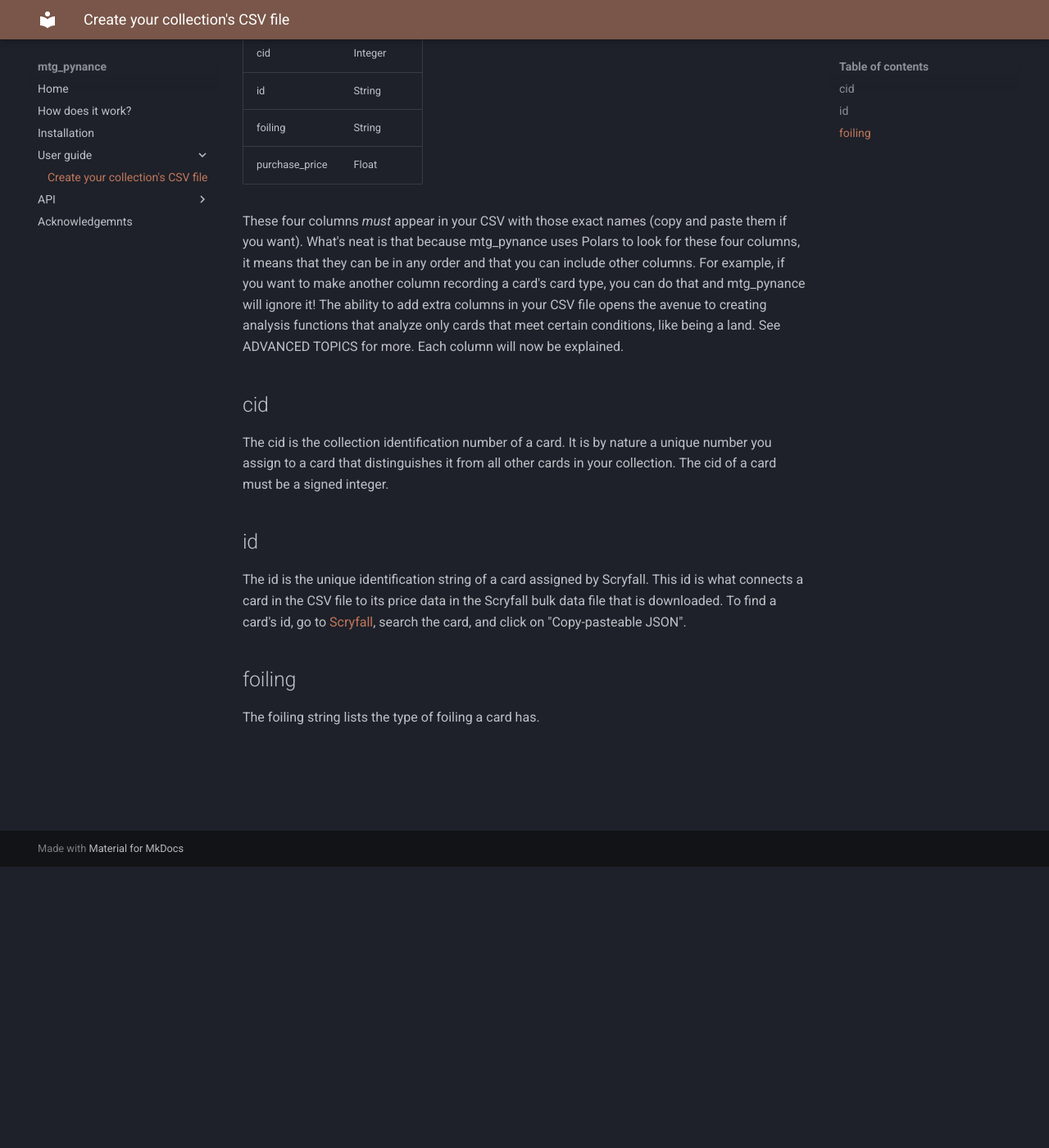
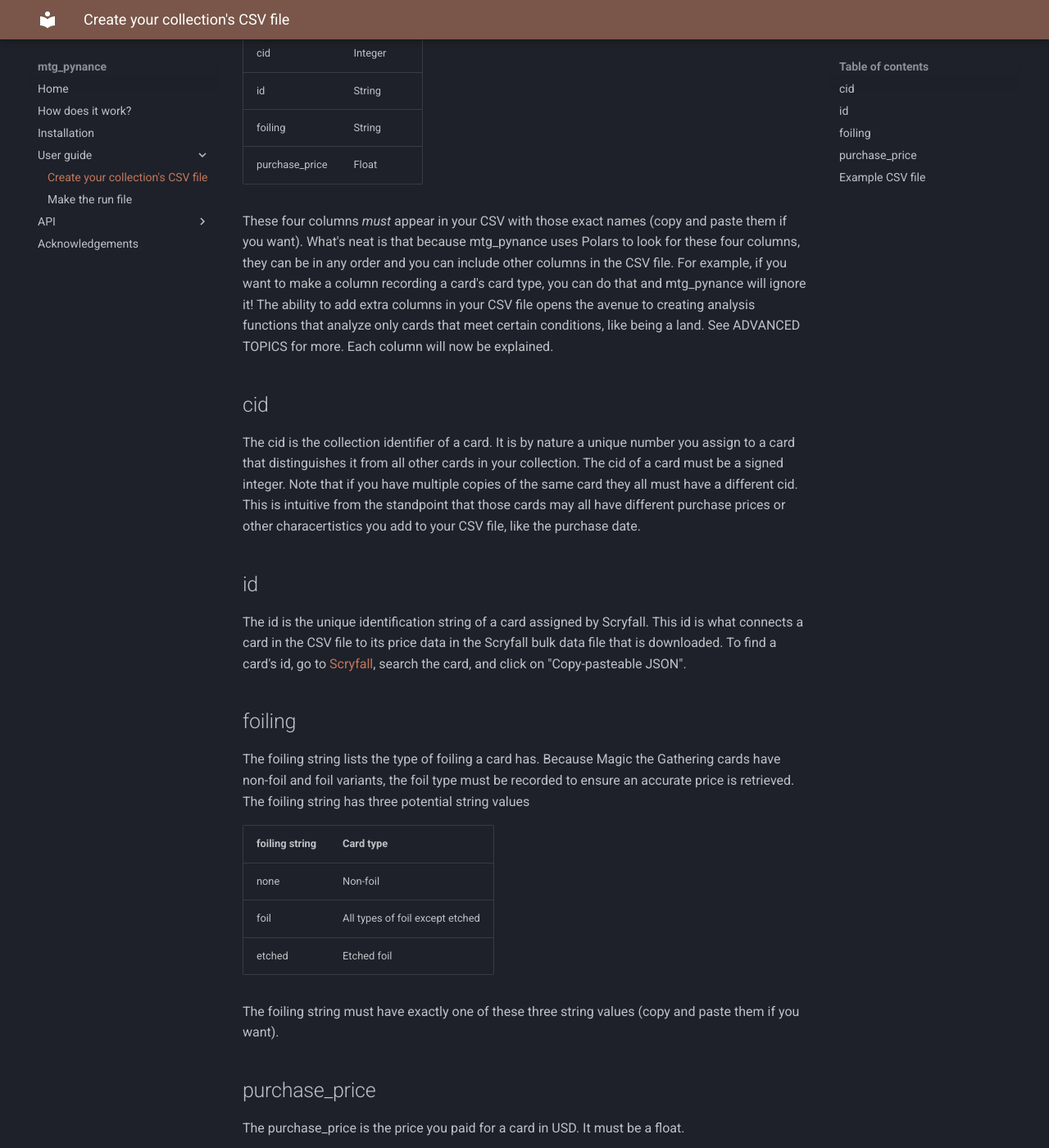
Before and after one commit to sigmanotation/mtg_pynance, an MkDocs documentation site: the page built from docs/user_guide/csv_file_creation.md, in a window 1280 px wide and 1400 px high, scrolled down 343 px. Shown: the whole window at 82% size. Built offline with MkDocs 1.6.1 and Material for MkDocs 9.7.7, drawn with Linux system fonts in a browser that asks for light colours; some of the changed text lies outside the part shown.

Commit message:
Updating docs still.

```diff
--- a/docs/user_guide/csv_file_creation.md
+++ b/docs/user_guide/csv_file_creation.md
@@ -9,11 +9,11 @@ mtg_pynance expects the CSV file you feed to it to contain the following four co
 | foiling        | String   |
 | purchase_price | Float    |
 
-These four columns *must* appear in your CSV with those exact names (copy and paste them if you want). What's neat is that because mtg_pynance uses Polars to look for these four columns, it means that they can be in any order and that you can include other columns. For example, if you want to make another column recording a card's card type, you can do that and mtg_pynance will ignore it! The ability to add extra columns in your CSV file opens the avenue to creating analysis functions that analyze only cards that meet certain conditions, like being a land. See ADVANCED TOPICS for more. Each column will now be explained.
+These four columns *must* appear in your CSV with those exact names (copy and paste them if you want). What's neat is that because mtg_pynance uses Polars to look for these four columns, they can be in any order and you can include other columns in the CSV file. For example, if you want to make a column recording a card's card type, you can do that and mtg_pynance will ignore it! The ability to add extra columns in your CSV file opens the avenue to creating analysis functions that analyze only cards that meet certain conditions, like being a land. See ADVANCED TOPICS for more. Each column will now be explained.
 
 ## cid
 
-The cid is the collection identification number of a card. It is by nature a unique number you assign to a card that distinguishes it from all other cards in your collection. The cid of a card must be a signed integer.
+The cid is the collection identifier of a card. It is by nature a unique number you assign to a card that distinguishes it from all other cards in your collection. The cid of a card must be a signed integer. Note that if you have multiple copies of the same card they all must have a different cid. This is intuitive from the standpoint that those cards may all have different purchase prices or other characertistics you add to your CSV file, like the purchase date.
 
 ## id
 
@@ -21,4 +21,27 @@ The id is the unique identification string of a card assigned by Scryfall. This
 
 ## foiling
 
-The foiling string lists the type of foiling a card has.
+The foiling string lists the type of foiling a card has. Because Magic the Gathering cards have non-foil and foil variants, the foil type must be recorded to ensure an accurate price is retrieved. The foiling string has three potential string values
+
+| **foiling string** | **Card type**                   |
+|--------------------|---------------------------------|
+| none               | Non-foil                        |
+| foil               | All types of foil except etched |
+| etched             | Etched foil                     |
+
+The foiling string must have exactly one of these three string values (copy and paste them if you want).
+
+## purchase_price
+
+The purchase_price is the price you paid for a card in USD. It must be a float.
+
+## Example CSV file
+
+To illustrate what a CSV file might look like, imagine you have two cards in your collection.
+
+| **name**           | **cid** | **id**                               | **foiling** | **purchase_price** |
+|--------------------|---------|--------------------------------------|-------------|--------------------|
+| Tolarian Academy   | 0       | ad7ac9a5-340f-4509-826c-7b9416d47887 | none        | 1.00               |
+| Transmute Artifact | 1       | 6eab6765-eba3-4844-81ca-ae37a6e903df | none        | 1.00               |
+
+Notice how the additional "name" column was added to enhance the readability of the collection. Remember, you can add as many extra columns as you want as long as you have the four required columns listed above!
--- a/mkdocs.yml
+++ b/mkdocs.yml
@@ -11,13 +11,14 @@ nav:
   - Installation: installation.md
   - User guide:
     - Create your collection's CSV file: user_guide/csv_file_creation.md
+    - Make the run file: user_guide/run_file_creation.md
   - API:
     - Analysis: api/analysis.md
     - Collection: api/collection.md
     - Config: api/config.md
     - Database: api/database.md
     - Retrieval: api/retrieval.md
-  - Acknowledgemnts: acknowledgements.md
+  - Acknowledgements: acknowledgements.md
 
 plugins:
   - mkdocstrings:
@@ -26,3 +27,14 @@ plugins:
           options:
             allow_inspection: true
             docstring_style: numpy
+
+markdown_extensions:
+  - pymdownx.arithmatex:
+      generic: true
+  - pymdownx.highlight:
+      anchor_linenums: true
+      line_spans: __span
+      pygments_lang_class: true
+  - pymdownx.inlinehilite
+  - pymdownx.snippets
+  - pymdownx.superfences
```
Also changed, not shown: docs/user_guide/run_file_creation.md (added, +17 -0 lines), 1 other file.
